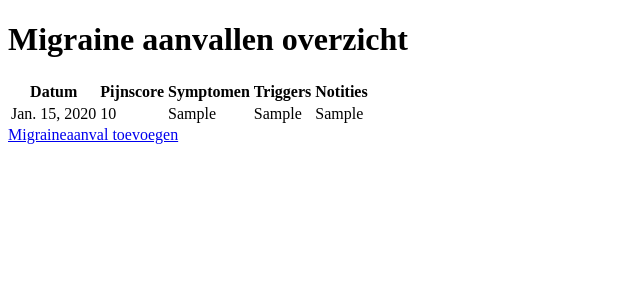
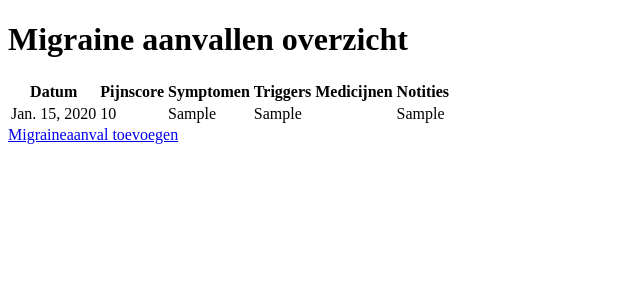
Before and after one commit to IsoldeB/Migrainetracker, a Django app: page / in a window 1280 px wide. Shown: the top 300 px of the page, without its empty margins (0-640 px from the left). Run offline with Django 5.2, Linux system fonts and the light colour scheme; tables that the repository leaves empty hold one stand-in row (values such as "Sample post").

Commit message:
medicijnen toevoegen is nu mogelijk

```diff
--- a/migraine_tracker/forms.py
+++ b/migraine_tracker/forms.py
@@ -5,16 +5,18 @@
     symptomen = forms.ModelMultipleChoiceField(queryset=Symptoom.objects.all(), widget=forms.CheckboxSelectMultiple)
     triggers = forms.ModelMultipleChoiceField(queryset=Trigger.objects.all(), widget=forms.CheckboxSelectMultiple)
     pijn_score = forms.IntegerField(min_value=0, max_value=10)
+    medicijnen = forms.CharField(max_length=100, required=False, label='Medicijnen (gescheiden door komma\'s)')  # Added 'medicijnen' field
 
     class Meta:
         model = MigraineAanval
-        fields = ['datum', 'pijn_score', 'symptomen', 'triggers', 'notities']
+        fields = ['datum', 'pijn_score', 'symptomen', 'triggers', 'notities', 'medicijnen']  # Include 'medicijnen' field
         labels = {
             'datum': 'Datum',
             'pijn_score': 'Pijnscore',
             'symptomen': 'Symptomen',
             'triggers': 'Triggers',
             'notities': 'Notities (optioneel)',
+            'medicijnen': 'Medicijnen',  # Add label for 'medicijnen' field
         }
         widgets = {
             'datum': forms.DateInput(attrs={'id': 'id_datum', 'type': 'date'}),
--- a/migraine_tracker/models.py
+++ b/migraine_tracker/models.py
@@ -20,3 +20,4 @@
     symptomen = models.ManyToManyField(Symptoom, related_name='migraine_aanvallen')
     triggers = models.ManyToManyField(Trigger, related_name='migraine_aanvallen')
     notities = models.TextField(blank=True, null=True)
+    medicijnen = models.CharField(max_length=100, blank=True, null=True)  # Veld voor medicatie
--- a/migraine_tracker/templates/migraine/overzicht.html
+++ b/migraine_tracker/templates/migraine/overzicht.html
@@ -14,6 +14,7 @@
                     <th>Pijnscore</th>
                     <th>Symptomen</th>
                     <th>Triggers</th>
+                    <th>Medicijnen</th>
                     <th>Notities</th>
                 </tr>
             </thead>
@@ -32,6 +33,11 @@
                             {{ trigger.naam }}{% if not forloop.last %}, {% endif %}
                         {% endfor %}
                     </td>
+                    <td>
+                        {% for medicijn in aanval.medicijnen.all %}
+                            {{ medicijn.naam }}{% if not forloop.last %}, {% endif %}
+                        {% endfor %}
+                    </td>
                     <td>{{ aanval.notities }}</td>
                 </tr>
                 {% endfor %}
--- a/migraine_tracker/views.py
+++ b/migraine_tracker/views.py
@@ -1,5 +1,4 @@
 from django.shortcuts import render, redirect
-from django.http import HttpResponse
 from .forms import MigraineAanvalForm
 from .models import MigraineAanval, Symptoom, Trigger
 
@@ -8,19 +7,28 @@
         form = MigraineAanvalForm(request.POST)
         if form.is_valid():
             nieuwe_aanval = form.save(commit=False)
-            nieuwe_aanval.save()  # sla de aanval eerst op
+
+            # Eerst de aanval opslaan om een ID toe te wijzen
+            nieuwe_aanval.save()
 
             # Voeg triggers toe aan de aanval
             triggers = form.cleaned_data['triggers']
-            for trigger in triggers:
-                nieuwe_aanval.triggers.add(trigger)
+            nieuwe_aanval.triggers.set(triggers)
 
             # Voeg symptomen toe aan de aanval
             symptomen = form.cleaned_data['symptomen']
-            for symptoom in symptomen:
-                nieuwe_aanval.symptomen.add(symptoom)
+            nieuwe_aanval.symptomen.set(symptomen)
 
-            return redirect('overzicht')  # redirect naar de overzichtspagina
+            # Haal medicijnen op uit het POST-verzoek
+            medicijnen = request.POST.get('medicijnen', '')
+
+            # Sla de aanval op met de medicijnen als een string
+            nieuwe_aanval.medicijnen = medicijnen
+
+            # Sla de aanval opnieuw op met de medicijnen als een string
+            nieuwe_aanval.save()
+
+            return redirect('overzicht')  # Redirect naar de overzichtspagina
     else:
         form = MigraineAanvalForm()
 
```
Also changed, not shown: migraine_tracker/migrations/0002_migraineaanval_medicijnen_alter_symptoom_naam_and_more.py (added).
